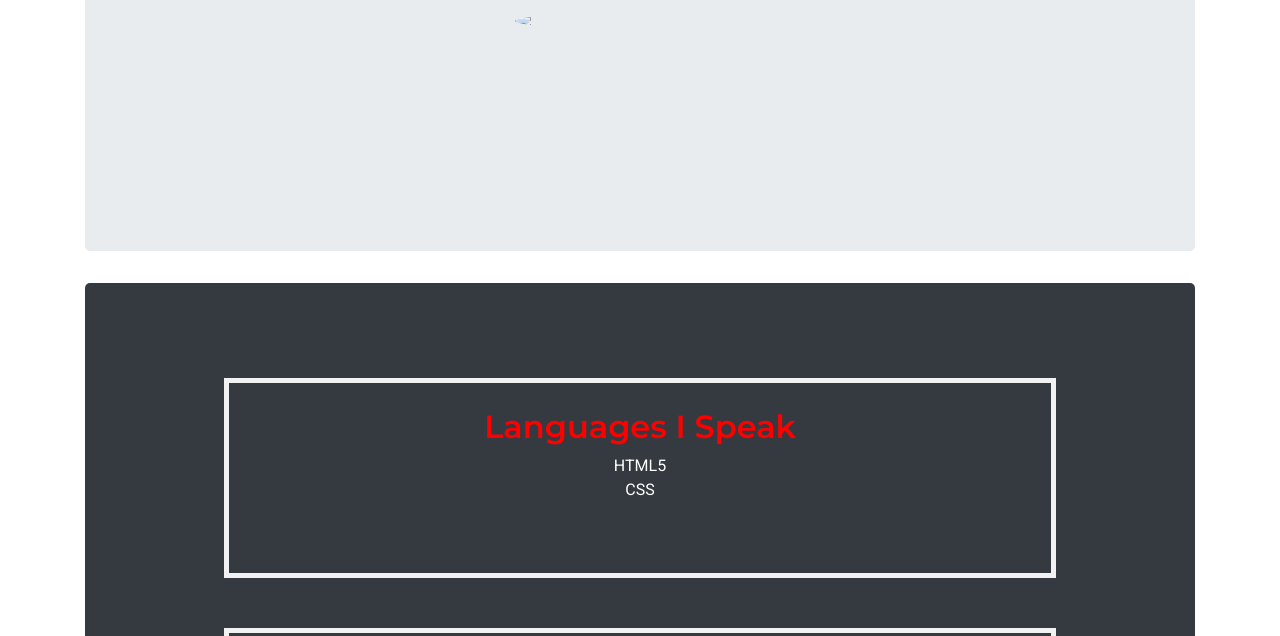
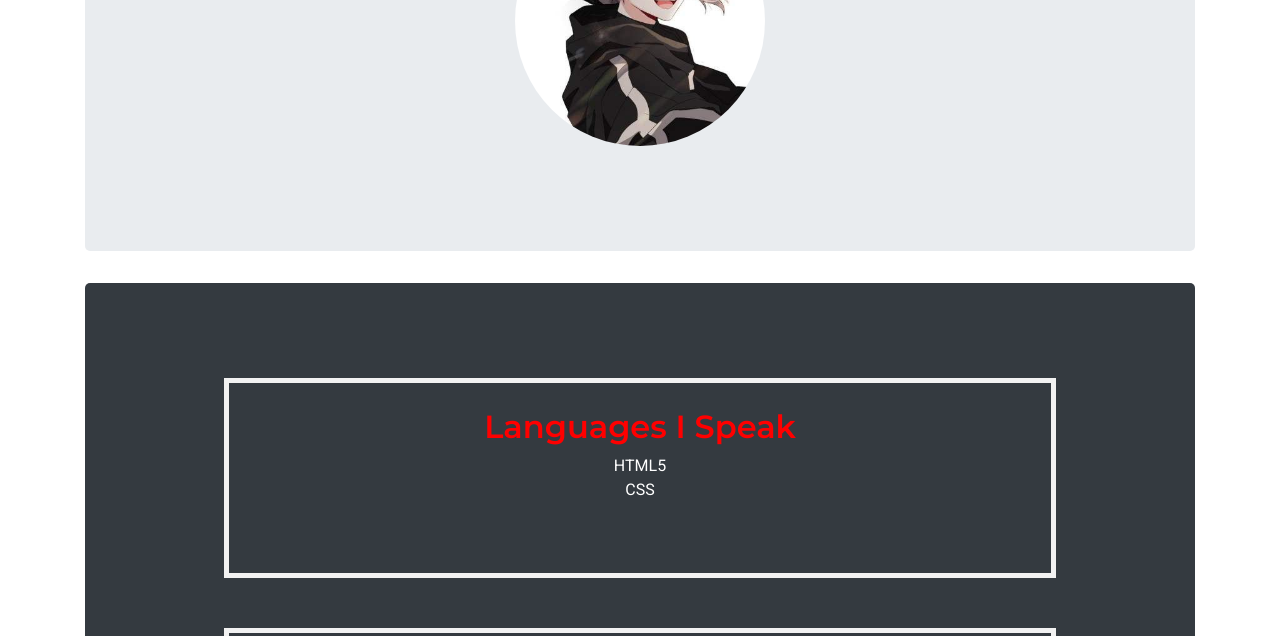
Before and after one commit to NinoCastaneda/FCB-Project, a plain HTML site: page index.html in a window 1280 px wide. Shown: the part 464-1100 px from the top of the page. Drawn offline with nearby package versions, Linux system fonts and the light colour scheme; a web font is replaced by a local one.

Commit message:
Updated Images

```diff
--- a/index.html
+++ b/index.html
@@ -50,7 +50,7 @@
 
         <p>Hello, I'm Niño and I love learning new skills related to my Proffession.</p>
 
-        <img src="./Images/Blue.jpg" class="img-fluid">
+        <img src="./Blue.jpg" class="img-fluid">
         </section>
 
         <section id="gallery" class="text-center bg-dark mb-5">
```
Also changed, not shown: Blue.jpg (added).
